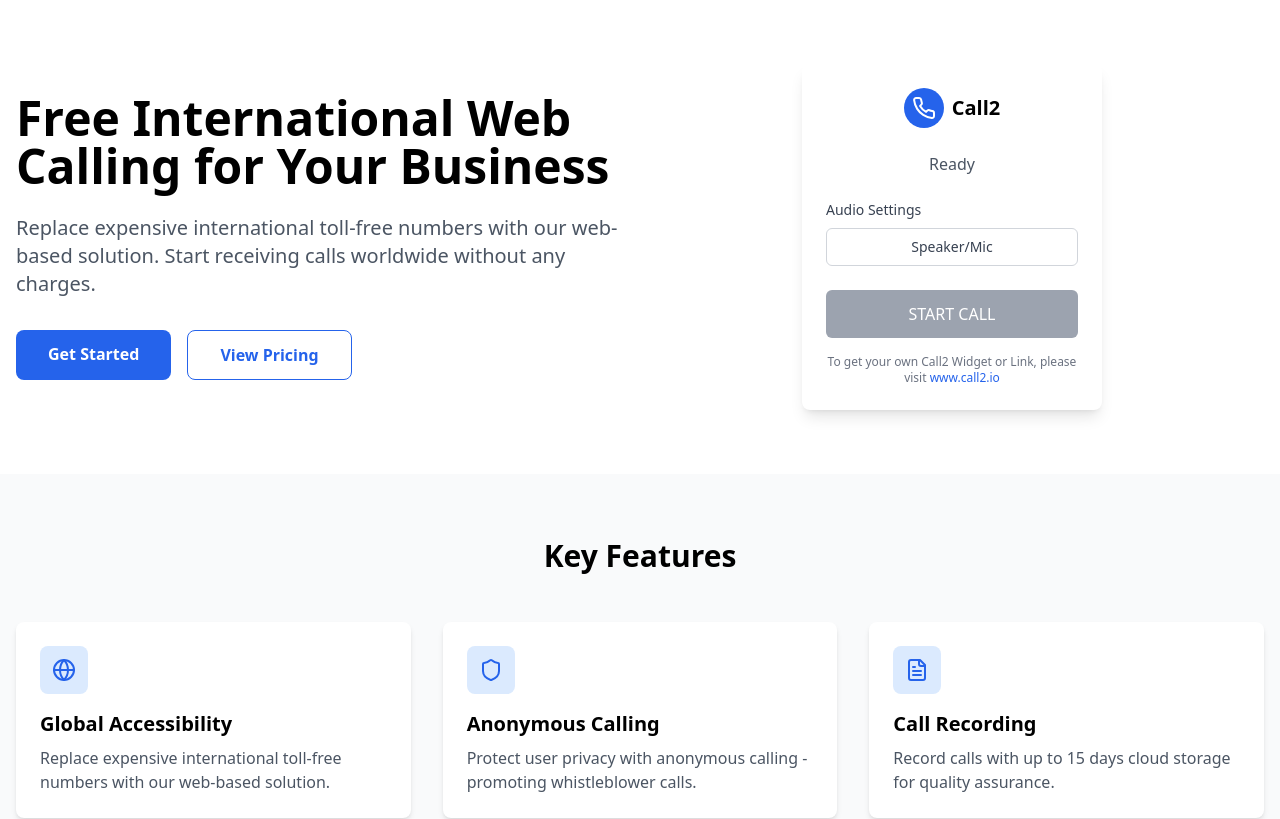
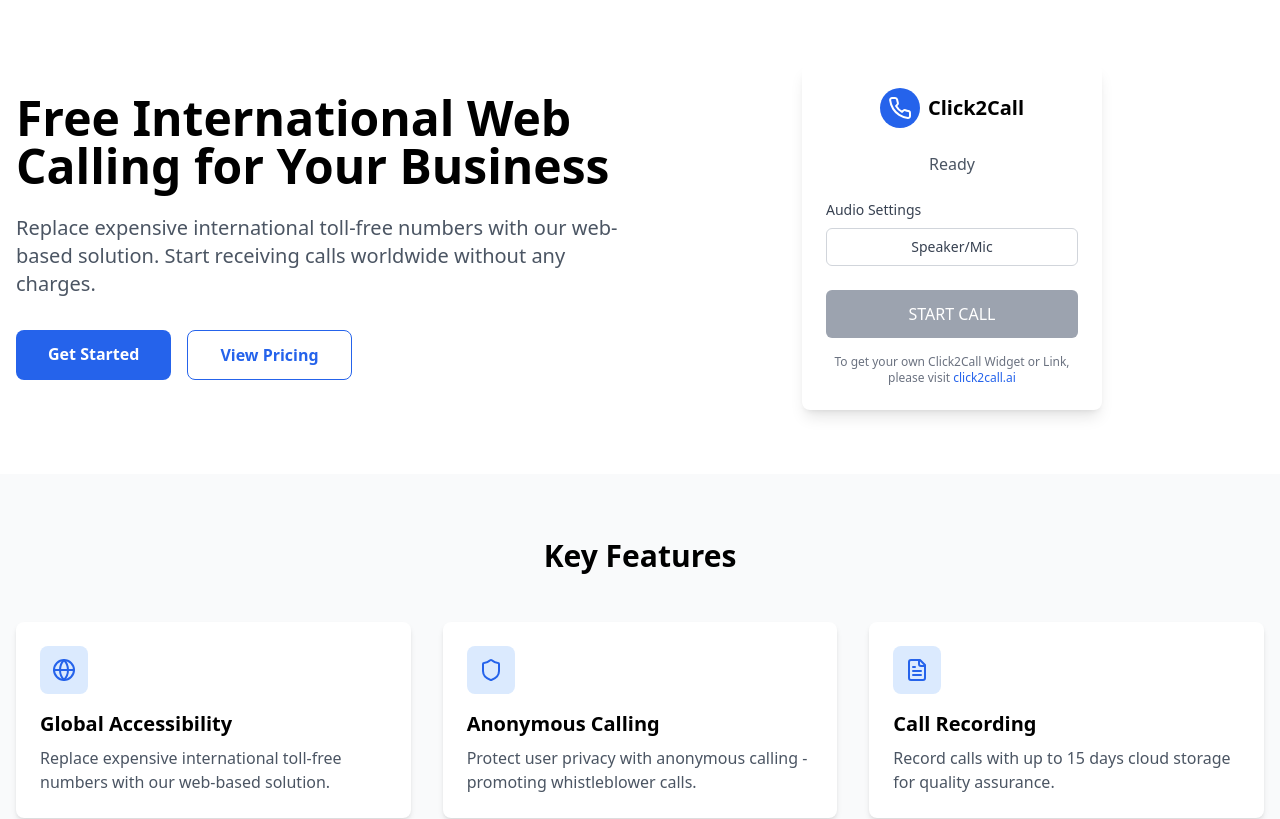
Before and after one commit to rapidstartup/click2call, a React (Vite) app: page / in a window 1280 px wide. Shown: the top 819 px of the page. Built offline with nearby package versions, Linux system fonts and the light colour scheme; no server answers.

Commit message:
update widget text

```diff
--- a/src/components/CallWidget.tsx
+++ b/src/components/CallWidget.tsx
@@ -111,7 +111,7 @@ const CallWidget = () => {
         <div className="bg-blue-600 p-2 rounded-full">
           <Phone className="w-6 h-6 text-white" />
         </div>
-        <h2 className="text-xl font-semibold ml-2">Call2</h2>
+        <h2 className="text-xl font-semibold ml-2">Click2Call</h2>
       </div>
 
       {/* Status Message */}
@@ -149,9 +149,9 @@ const CallWidget = () => {
 
       {/* Footer */}
       <p className="text-xs text-gray-500 text-center mt-4">
-        To get your own Call2 Widget or Link, please visit{' '}
-        <a href="https://www.call2.io" className="text-blue-600 hover:underline">
-          www.call2.io
+        To get your own Click2Call Widget or Link, please visit{' '}
+        <a href="https://click2call.ai" className="text-blue-600 hover:underline">
+          click2call.ai
         </a>
       </p>
     </div>
```
